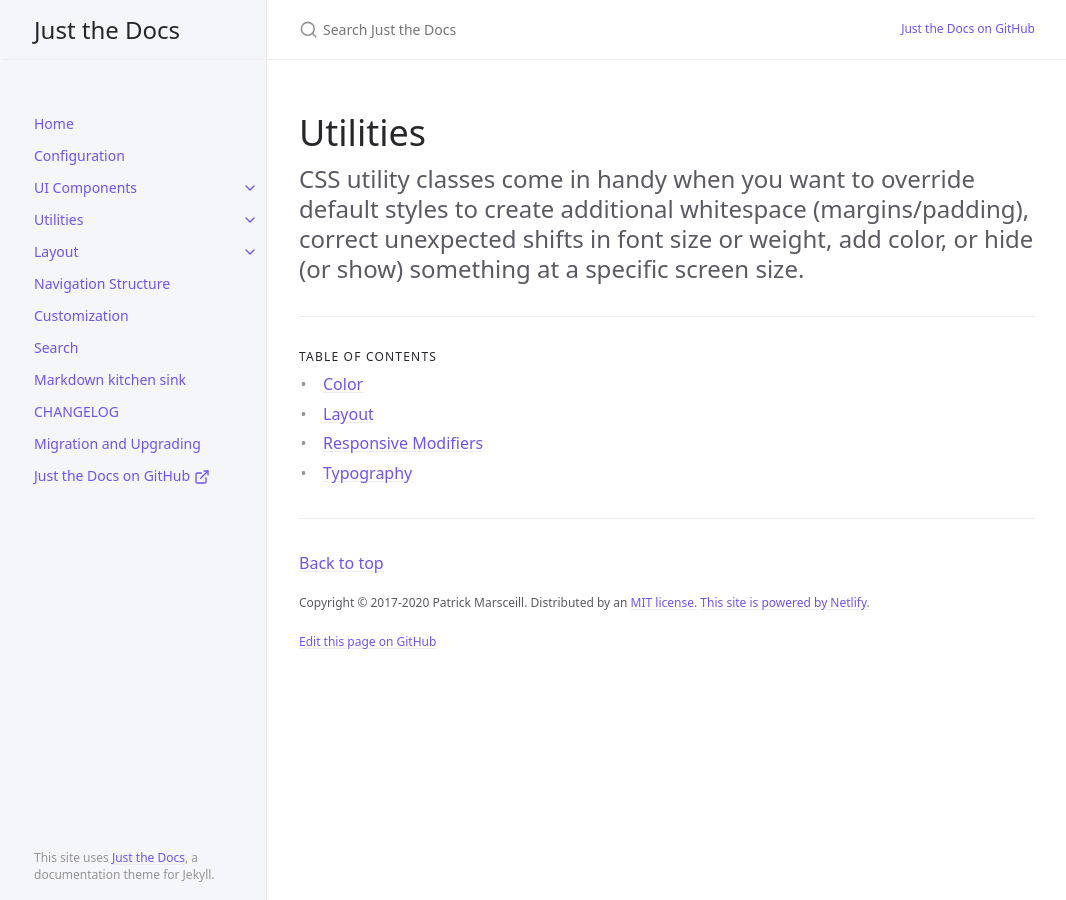
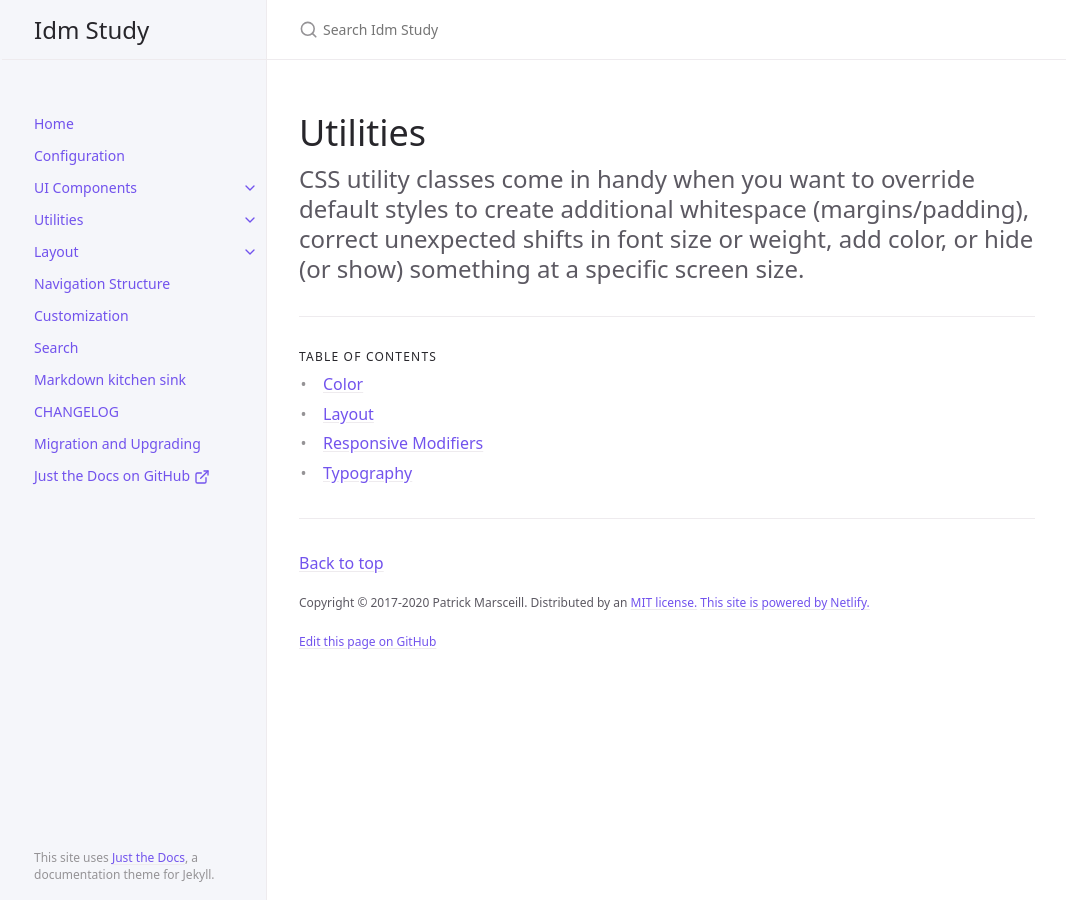
Before and after one commit to idmstudy/idmstudy.github.io, a Jekyll site: the page built from docs/utilities/utilities.md, in a window 1280 px wide. Shown: the whole page, without its empty margins (105-1171 px from the left). Built offline with Jekyll 4.4.1, drawn with Linux system fonts in a browser that asks for light colours; cached includes are drawn as plain includes.

Commit message:
Update _config.yml

```diff
--- a/_config.yml
+++ b/_config.yml
@@ -13,10 +13,10 @@
 # you will see them accessed via {{ site.title }}, {{ site.github_repo }}, and so on.
 # You can create any custom variable you would like, and they will be accessible
 # in the templates via {{ site.myvariable }}.
-title: Just the Docs
-description: A Jekyll theme for documentation
+title: Idm Study
+description: Learn anything
 baseurl: "" # the subpath of your site, e.g. /blog
-url: "https://just-the-docs.com" # the base hostname & protocol for your site, e.g. http://example.com
+url: "https://idmstudy.github.io/" # the base hostname & protocol for your site, e.g. http://example.com
 repository: just-the-docs/just-the-docs # for github-metadata
 
 permalink: pretty
@@ -100,9 +100,9 @@ mermaid:
 heading_anchors: true
 
 # Aux links for the upper right navigation
-aux_links:
-  "Just the Docs on GitHub":
-    - "https://github.com/just-the-docs/just-the-docs"
+#aux_links:
+ # "Just the Docs on GitHub":
+  #  - "https://github.com/just-the-docs/just-the-docs"
 
 # Makes Aux links open in a new tab. Default is false
 aux_links_new_tab: false
```
